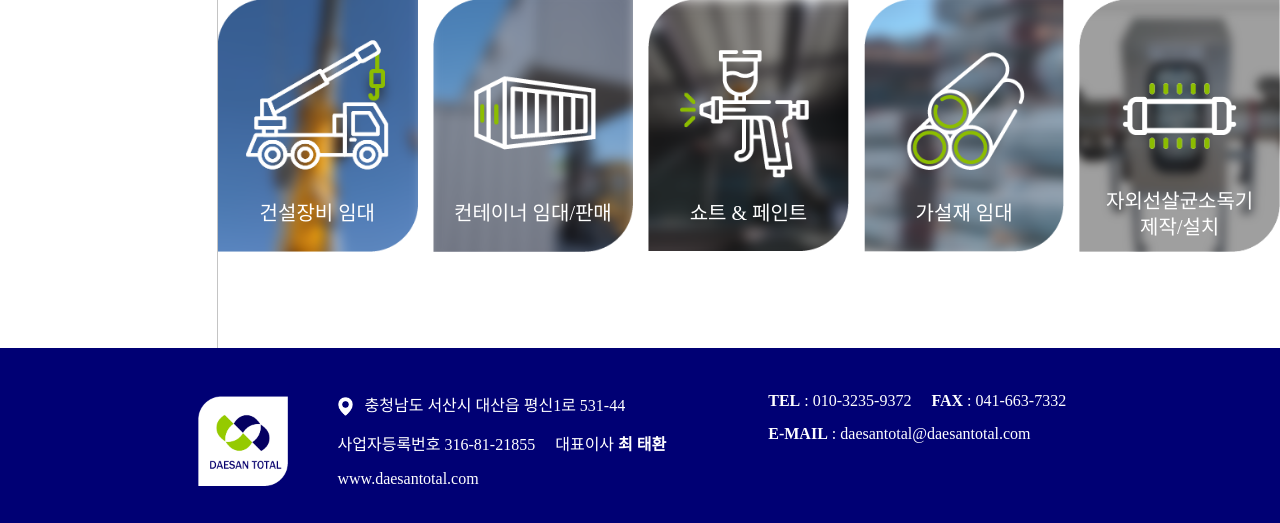
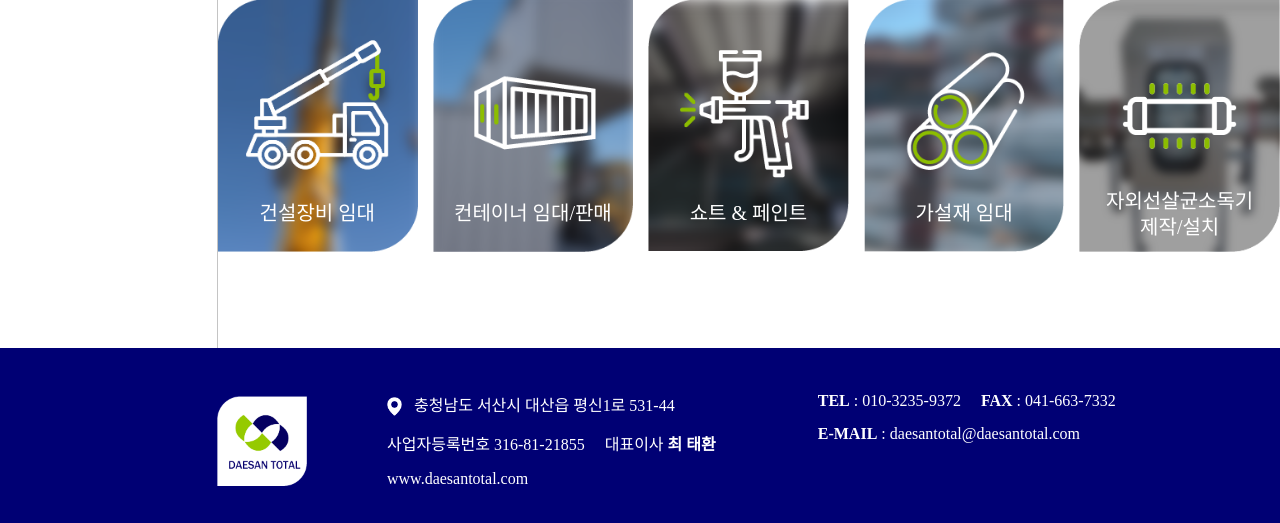
Before and after one commit to after-work-with-penguin/big-mount-total, a PHP site: page / in a window 1280 px wide. Shown: the part 949-1472 px from the top of the page. Run offline with PHP 8.4, Linux system fonts and the light colour scheme; some web fonts are replaced.

Commit message:
퍼블리싱 항목 최신화

```diff
--- a/src/css/common.css
+++ b/src/css/common.css
@@ -86,7 +86,7 @@ select, input[type="text"], input[type="password"], input[type="number"], input[
                         .sloganText-w:before {display:block; content:''; position:absolute; right:0; top:0; width:20px; height:20px; border:6px solid #cacaca; border-width:6px 6px 0 0;}
                         .sloganText-w:before {right:auto; top:auto; left:0; bottom:0; transform:rotate(180deg);}
                     /* 퀵메뉴 */
-                    .quickMenu-w {display:flex; align-items:center; justify-content:center; position:fixed; left:50%; top:40%; margin-top:-75px; margin-left:-817px; z-index:2; width:167px; height:185px; text-align:left; background-color:#000168; border-radius:30px 0 30px 0;}
+                    .quickMenu-w {display:flex; align-items:center; justify-content:center; position:fixed; left:50%; top:45%; margin-top:-75px; margin-left:-817px; z-index:2; width:167px; height:185px; text-align:left; background-color:#000168; border-radius:30px 0 30px 0;}
                     .quickMenu-w:after {display:block; content:''; width:1px; height:100%; position:absolute; left:30px; top:0; background-color:rgba(255,255,255,.75);}
                         .quickMenu-inner {margin-left:-4px;}
                             .quickMenuList {}
@@ -437,8 +437,8 @@ select, input[type="text"], input[type="password"], input[type="number"], input[
 
 /* footer */
 .footer-w {background-color:#000074;}
-    .footer-inner {max-width:945px; margin:0 auto; position:relative; padding:29px 0 35px 170px; box-sizing:border-box;}
-        .footerLogo {position:absolute; left:30px; top:50%; margin-top:-45px;}
+    .footer-inner {max-width:1634px; margin:0 auto; position:relative; padding:29px 0 35px 387px; box-sizing:border-box;}
+        .footerLogo {position:absolute; left:217px; top:50%; margin-top:-45px;}
             .footerLogo-link {display:block; width:90px;}
         .footerList-w {display:flex; justify-content:flex-start;}
             .footerList-left {}
@@ -508,13 +508,17 @@ select, input[type="text"], input[type="password"], input[type="number"], input[
     .menuOpen .gnbList-cont {position:static; }
     .menuOpen .gnbSub3depth-w {right:305px; padding:0;}
     .menuOpen .gnbSub3depth-cont {padding-right:30px; font-size:14px;}
-
+    /* 푸터  */
+    .footer-inner {max-width:945px; padding-left:170px;}
+        .footerLogo {left:0;}
     /* 메인  */
     .manager-w {top:100px;}
     .content-w-main .contentVisual-w,
     .serviceList-w {padding:0 !important;}
         .serviceList {padding:9% 15px; }
-
+    /* ceo */
+    .ceoInfo-w {left:auto; width:100%;}
+    .ceoPhoto-w {position:relative; left:-30px;}
 
 }
 
```
Also changed, not shown: src/imgs/cont02-0204-top.png, src/imgs/cont03-01-top.png, src/imgs/cont04-01-top.png.
